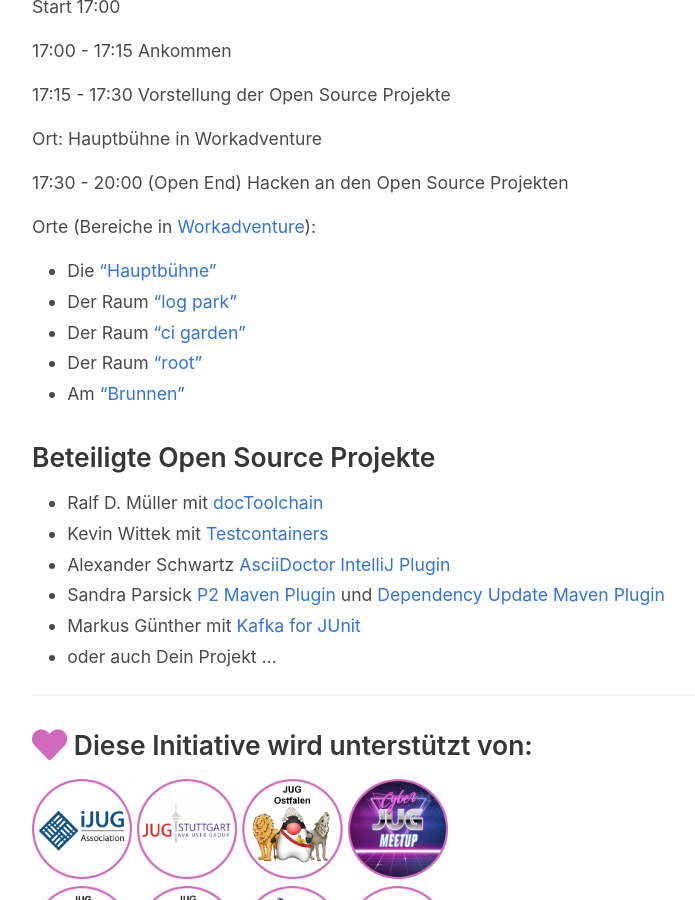
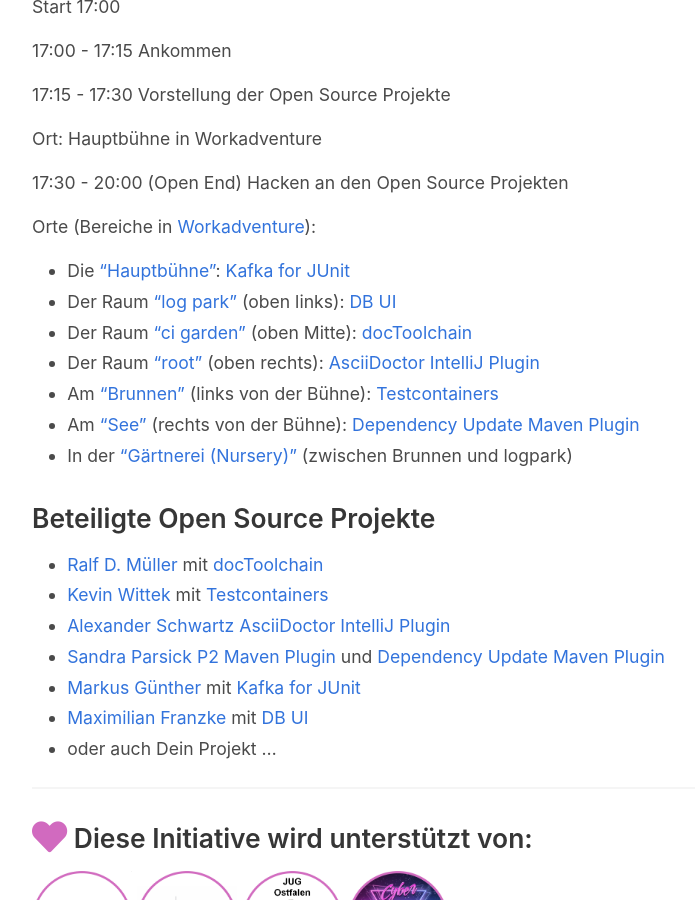
Before and after one commit to CyberLandConf/CyberLandConf.github.io, a Jekyll site: the page built from pages/events/2022-10-cyberland-open-source-camp.md, in a window 1280 px wide and 900 px high, scrolled down 842 px. Shown: the whole window, without its empty margins (32-727 px from the left). Built offline with Jekyll 4.4.1, drawn with Linux system fonts in a browser that asks for light colours.

Commit message:
added room assignments

```diff
--- a/pages/events/2022-10-cyberland-open-source-camp.md
+++ b/pages/events/2022-10-cyberland-open-source-camp.md
@@ -40,18 +40,21 @@
 17:30 - 20:00 (Open End) Hacken an den Open Source Projekten
 
 Orte (Bereiche in [Workadventure](https://world.cyberland.ijug.eu/)):
-* Die ["Hauptbühne"](https://chat.frech.info/cyberlandstage)
-* Der Raum ["log park"](https://chat.frech.info/cyberlandlogpark)
-* Der Raum[ "ci garden"](https://chat.frech.info/cyberlandcigarden)
-* Der Raum ["root"](https://chat.frech.info/cyberlandroot)
-* Am ["Brunnen"](https://chat.frech.info/cyberlandbrunnen)
+* Die ["Hauptbühne"](https://chat.frech.info/cyberlandstage): [Kafka for JUnit](https://www.mguenther.net/2022/10/version_3_2_1_of_kafka_junit_released/index.html)
+* Der Raum ["log park"](https://chat.frech.info/cyberlandlogpark) (oben links): [DB UI](https://github.com/db-ui)
+* Der Raum[ "ci garden"](https://chat.frech.info/cyberlandcigarden) (oben Mitte): [docToolchain](https://github.com/docToolchain/docToolchain/)
+* Der Raum ["root"](https://chat.frech.info/cyberlandroot) (oben rechts): [AsciiDoctor IntelliJ Plugin](https://github.com/asciidoctor/asciidoctor-intellij-plugin)
+* Am ["Brunnen"](https://chat.frech.info/cyberlandbrunnen) (links von der Bühne): [Testcontainers](https://github.com/testcontainers/testcontainers-java)
+* Am ["See"](https://chat.frech.info/cyberlandsee) (rechts von der Bühne): [Dependency Update Maven Plugin](https://github.com/georgberky/dependency-update-maven-plugin)
+* In der ["Gärtnerei (Nursery)"](https://chat.frech.info/cyberlandnursery) (zwischen Brunnen und logpark)
 
 
 ### Beteiligte Open Source Projekte
 
-* Ralf D. Müller mit [docToolchain](https://github.com/docToolchain/docToolchain/)
-* Kevin Wittek mit [Testcontainers](https://github.com/testcontainers/testcontainers-java)
-* Alexander Schwartz [AsciiDoctor IntelliJ Plugin](https://github.com/asciidoctor/asciidoctor-intellij-plugin)
-* Sandra Parsick [P2 Maven Plugin](https://github.com/reficio/p2-maven-plugin) und [Dependency Update Maven Plugin](https://github.com/georgberky/dependency-update-maven-plugin)
-* Markus Günther mit [Kafka for JUnit](https://www.mguenther.net/2022/10/version_3_2_1_of_kafka_junit_released/index.html)
+* [Ralf D. Müller](https://twitter.com/RalfDMueller) mit [docToolchain](https://github.com/docToolchain/docToolchain/)
+* [Kevin Wittek](https://twitter.com/Kiview) mit [Testcontainers](https://github.com/testcontainers/testcontainers-java)
+* [Alexander Schwartz](https://twitter.com/ahus1de) [AsciiDoctor IntelliJ Plugin](https://github.com/asciidoctor/asciidoctor-intellij-plugin)
+* [Sandra Parsick](https://twitter.com/SandraParsick) [P2 Maven Plugin](https://github.com/reficio/p2-maven-plugin) und [Dependency Update Maven Plugin](https://github.com/georgberky/dependency-update-maven-plugin)
+* [Markus Günther](https://twitter.com/markus_guenther) mit [Kafka for JUnit](https://www.mguenther.net/2022/10/version_3_2_1_of_kafka_junit_released/index.html)
+* [Maximilian Franzke](https://twitter.com/maedmaex) mit [DB UI](https://github.com/db-ui)
 * oder auch Dein Projekt ...
```
